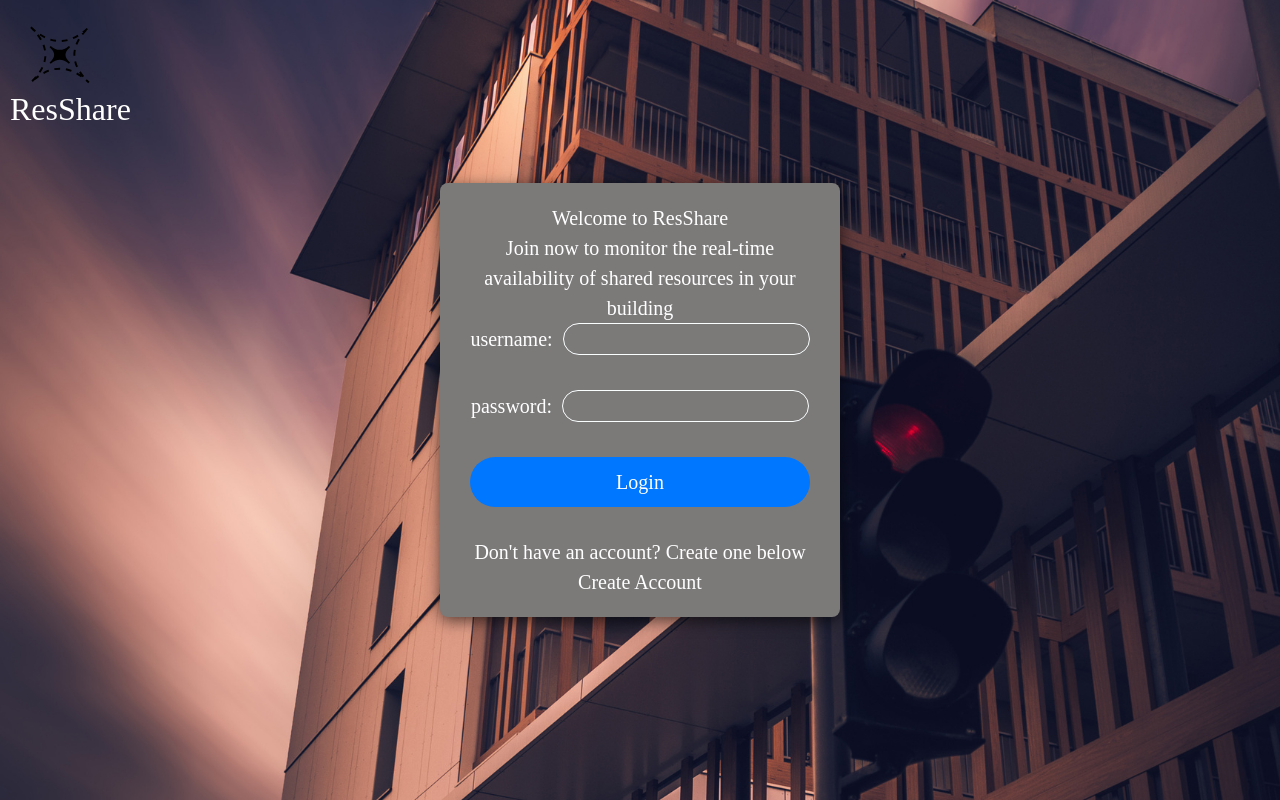
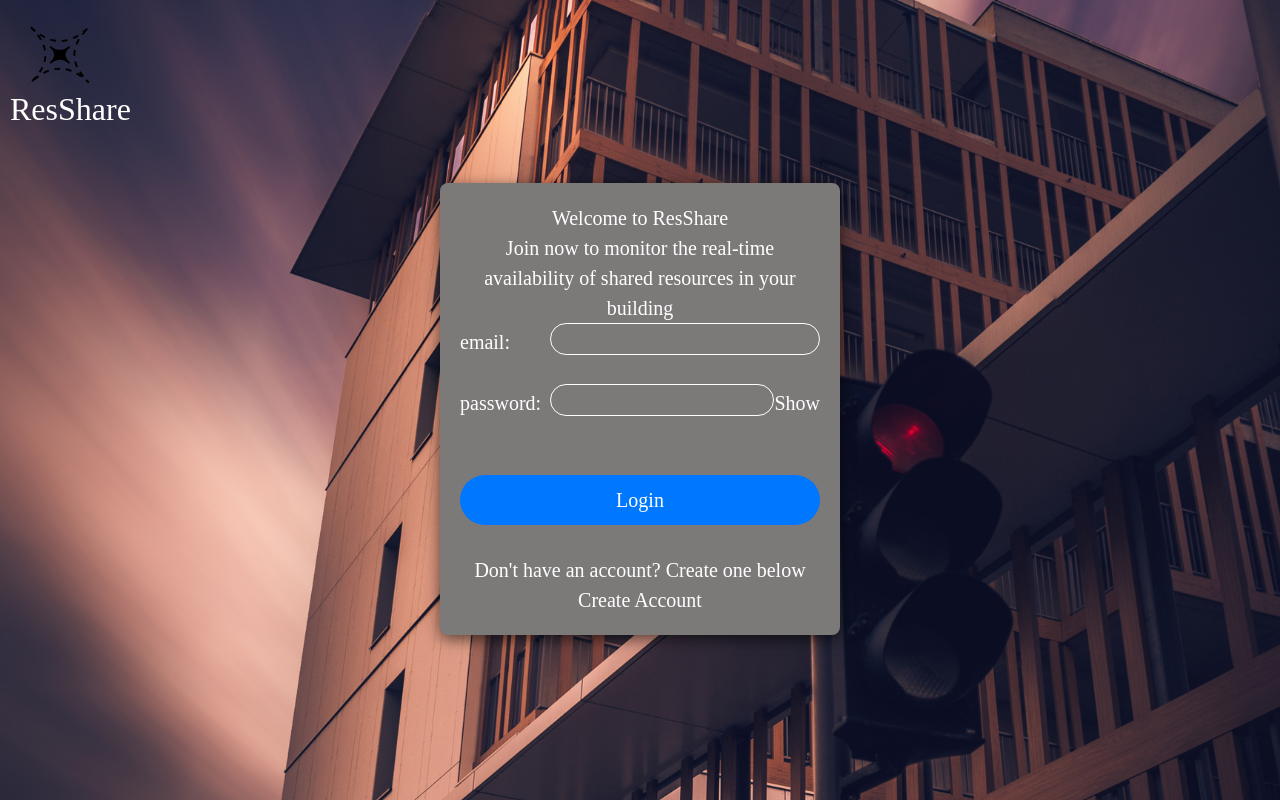
Before and after one commit to myst515/resshare, a React (Vite) app: page / in a window 1280 px wide. Built offline with nearby package versions, Linux system fonts and the light colour scheme.

Commit message:
Updated Login Page
Added text-reader accessibility for people with special needs. Added the show/hide password button on Login

```diff
--- a/src/LoginPage.jsx
+++ b/src/LoginPage.jsx
@@ -43,11 +43,8 @@ export default function LoginPage(Funcs) {
      * by default, setShowCreate is a function used to update
      * the value of showCreate.
      */
-    const [
-        showCreate,
-        setShowCreate
-    ] =
-        React.useState(false)
+    const [showCreate,setShowCreate] = React.useState(false);
+    const [showPassword, setShowPassword] = React.useState(false);
 
 
     function CreateHandler() {
@@ -92,7 +89,7 @@ export default function LoginPage(Funcs) {
          * but the backend expects an email address.
          */
         const email =
-            formData.get('username')
+            formData.get('email')
 
 
         const password =
@@ -322,37 +319,39 @@ export default function LoginPage(Funcs) {
                         <form action={submit}>
 
 
-                            <label>
-                                username:
-
+                            <div className="form-row">
+                            <label htmlFor="username">email:</label>
                             <input
+                                id="email"
+                                aria-label="enter email address"
                                 type="text"
-                                    name="username"
+                                name="email"
                                 required
                             />
+                        </div>
 
-                            </label>
-
-
-                            <br />
-                            <br />
-
-
-                            <label>
-                                password:
-
+                        <div className="form-row">
+                            <label htmlFor="password">password:</label>
+                            <span className="password-wrapper">
                                 <input
-                                    type="password"
+                                    id="password"
+                                    aria-label="enter password"
+                                    type={showPassword ? 'text' : 'password'}
                                     name="password"
                                     required
                                 />
-
-                            </label>
-
+                                <button
+                                    type="button"
+                                    className="toggle-password"
+                                    aria-label={showPassword ? 'Hide password' : 'Show password'}
+                                    onClick={() => setShowPassword((prev) => !prev)}
+                                >
+                                    {showPassword ? 'Hide' : 'Show'}
+                                </button>
+                            </span>
+                        </div>
 
                         <br />
-                            <br />
-
 
                         <button
                             className="button"
@@ -375,6 +374,7 @@ export default function LoginPage(Funcs) {
 
 
                         <button
+                            aria-label='create new account'
                             className="cursor-pointer hover:opacity-40"
                             padding="10px"
                             width="100%"
--- a/src/index.css
+++ b/src/index.css
@@ -655,3 +655,44 @@ input[type="number"] {
     padding: 10px 14px;
     border-radius: 8px;
 }
+
+.form-row {
+  display: flex;
+  align-items: center;
+  gap: 10px;
+  margin-bottom: 24px;
+}
+
+.form-row label {
+  width: 70px;
+  text-align: left;
+  flex-shrink: 0;
+}
+
+.form-row input {
+  flex: 1;
+  min-width: 0;
+  box-sizing: border-box;
+}
+
+.form-row input { width: auto; };
+
+.form-row button:hover{
+    opacity: 0.6;
+}
+
+.form-row button{
+    cursor: pointer;
+}
+
+.password-wrapper {
+  position: relative;
+  display: flex;
+  flex: 1;
+  min-width: 0;
+}
+
+.password-wrapper input {
+  width: 100%;
+  padding-right: 40px;
+}
```
Lines whose indentation alone changed are shown as unchanged.
